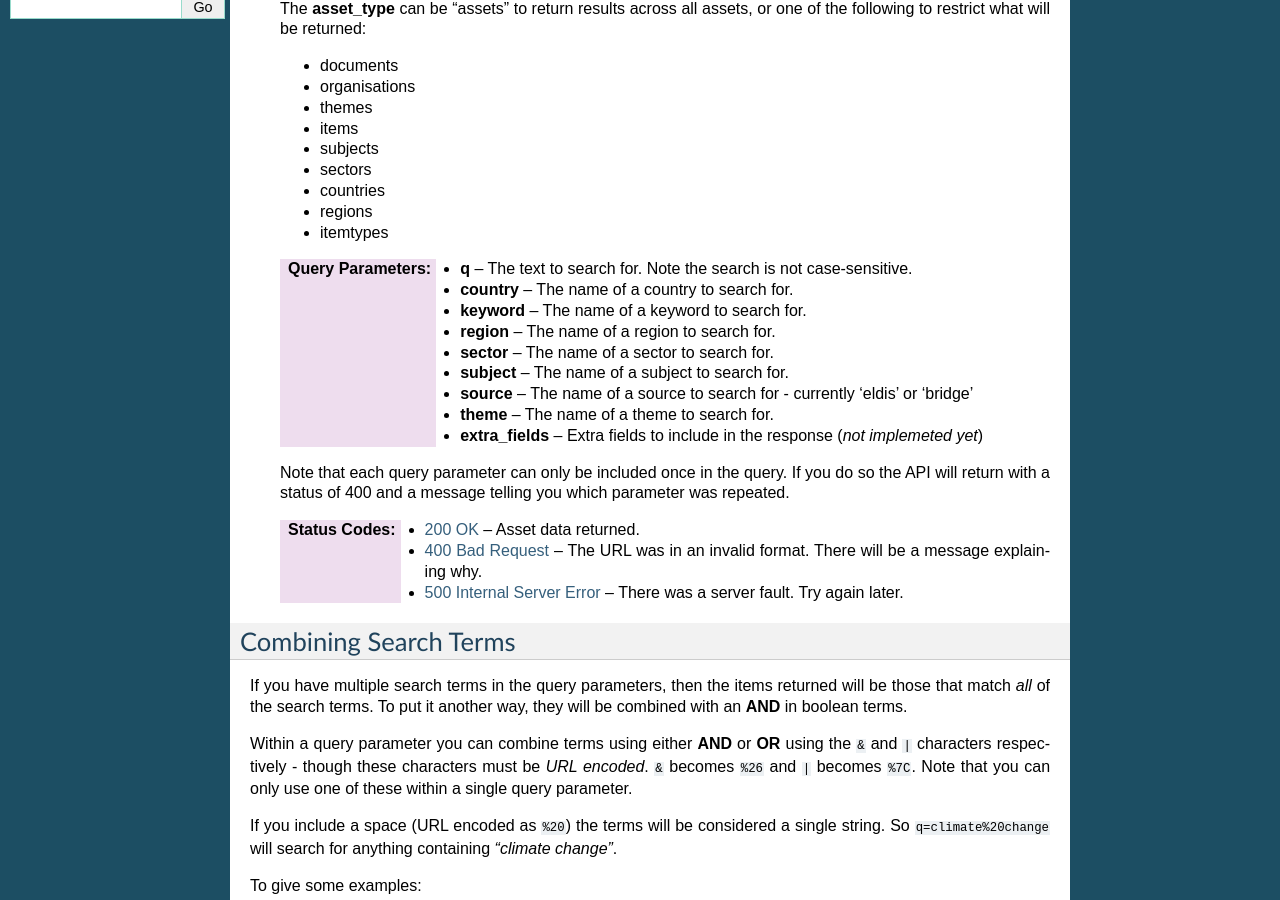
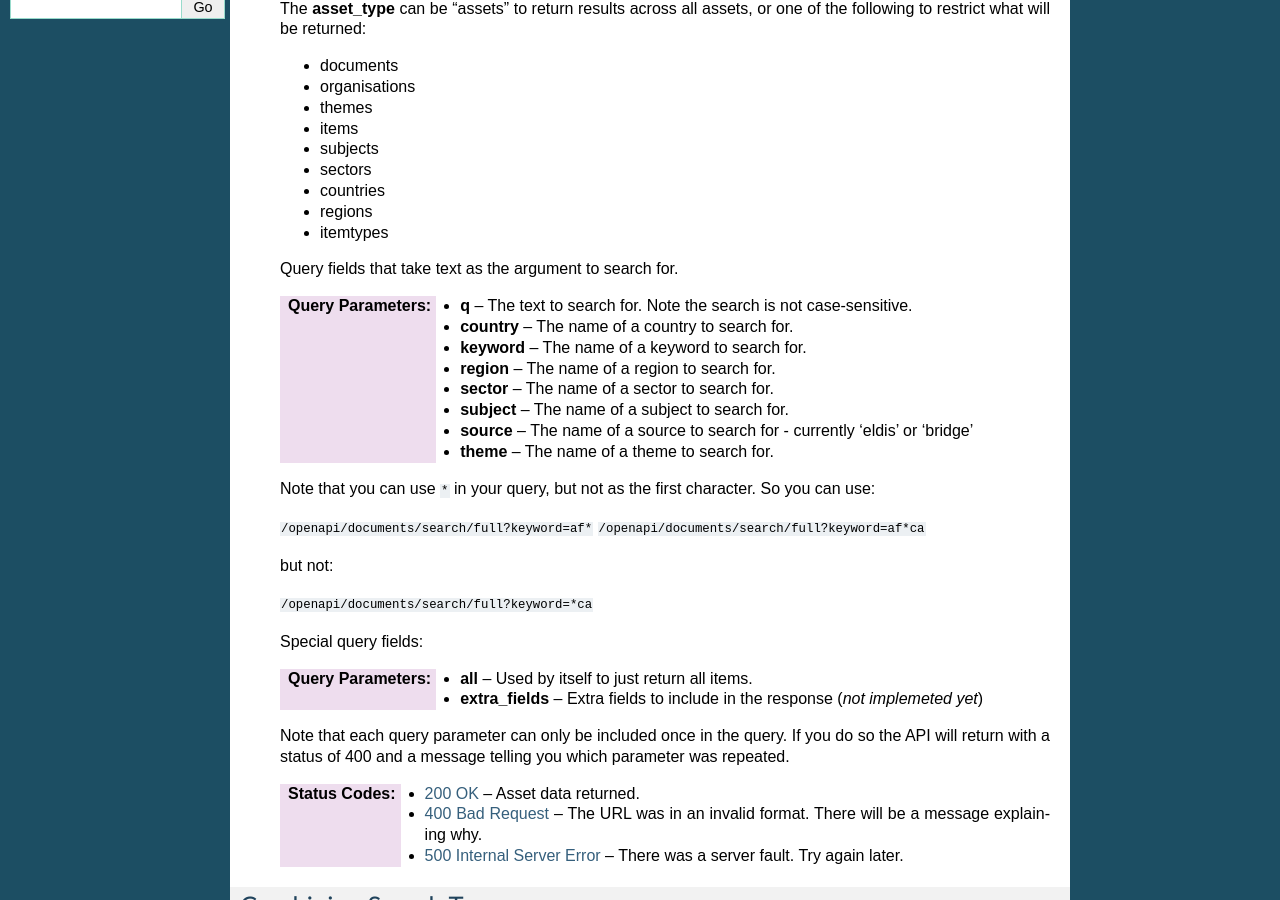
Before and after one commit to oriel-hub/api, a Sphinx documentation site: the page built from docs/searching.rst, in a window 1280 px wide and 900 px high, scrolled down 370 px. Built offline with Sphinx 7.4.7, drawn with Linux system fonts in a browser that asks for light colours.

Commit message:
added "all" as query parameter
git-svn-id: https://svn.aptivate.org/svn/idsapi/dev@5273 679a26be-e637-0410-a801-b7d8065a4221

```diff
--- a/docs/searching.rst
+++ b/docs/searching.rst
@@ -31,6 +31,8 @@ URL Format For Searches
    * regions
    * itemtypes
 
+   Query fields that take text as the argument to search for.
+
    :query q: The text to search for. Note the search is not case-sensitive.
    :query country: The name of a country to search for.
    :query keyword: The name of a keyword to search for.
@@ -39,6 +41,20 @@ URL Format For Searches
    :query subject: The name of a subject to search for.
    :query source: The name of a source to search for - currently 'eldis' or 'bridge'
    :query theme: The name of a theme to search for.
+
+   Note that you can use ``*`` in your query, but not as the first character.
+   So you can use:
+
+   ``/openapi/documents/search/full?keyword=af*``
+   ``/openapi/documents/search/full?keyword=af*ca``
+
+   but not:
+
+   ``/openapi/documents/search/full?keyword=*ca``
+
+   Special query fields:
+
+   :query all: Used by itself to just return all items.
    :query extra_fields: Extra fields to include in the response (*not implemeted yet*)
 
    Note that each query parameter can only be included once in the query. If
```
Also changed, not shown: 2 other files.
